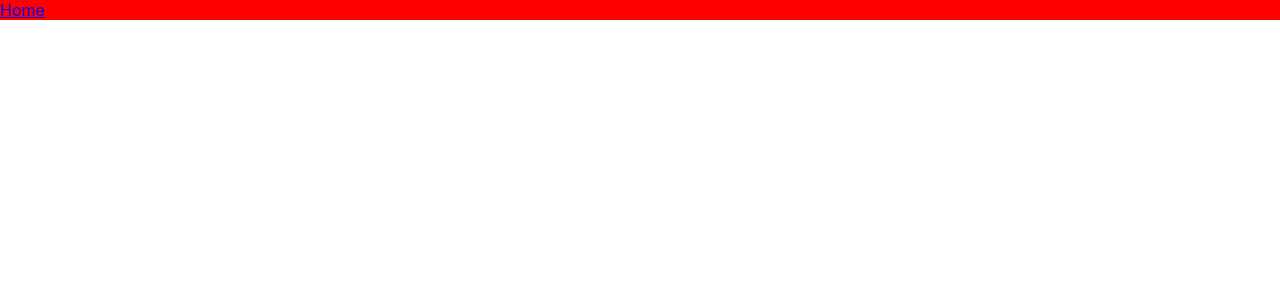
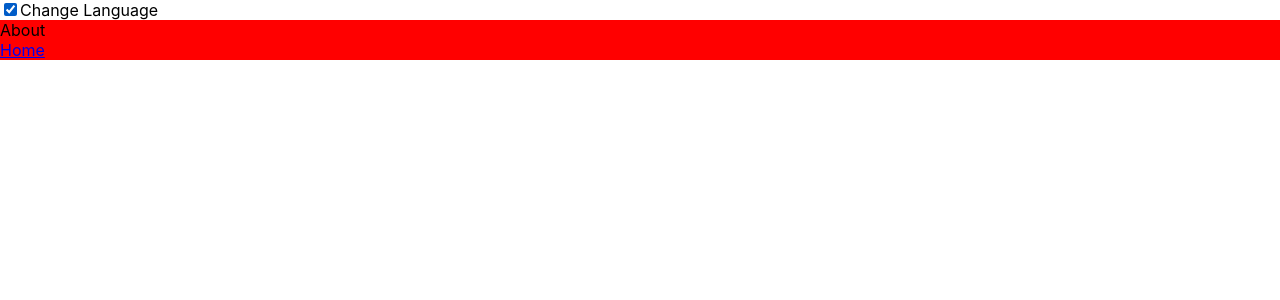
Before and after one commit to alithecodeguy/3features, a React (Create React App) app: page /about in a window 1280 px wide. Shown: the top 300 px of the page. Built offline with nearby package versions, Linux system fonts and the light colour scheme.

Commit message:
translate added - ts in progress

```diff
--- /dev/null
+++ b/public/translate/en.json
@@ -0,0 +1,4 @@
+{
+  "changeLanguageButtonLabel": "Change Language",
+  "About": "About"
+}
--- /dev/null
+++ b/public/translate/fa.json
@@ -0,0 +1,4 @@
+{
+  "changeLanguageButtonLabel": "تغییر زبان",
+  "About": "درباره"
+}
--- a/src/App.tsx
+++ b/src/App.tsx
@@ -1,11 +1,15 @@
 import Router from "./components/router/Router";
 import Route from "./components/router/Route";
+import Internationalization from "./components/i18n/Internationalization";
+import PrimaryLayout from "./layout/PrimaryLayout";
 
 import About from "./pages/About";
 import Home from "./pages/Home";
 
 export default function App() {
   return (
+    <Internationalization>
+      <PrimaryLayout>
         <Router>
           <Route path="/about">
             <About />
@@ -14,5 +18,7 @@ export default function App() {
             <Home />
           </Route>
         </Router>
+      </PrimaryLayout>
+    </Internationalization>
   );
 }
--- /dev/null
+++ b/src/components/i18n/Internationalization.tsx
@@ -0,0 +1,38 @@
+//library
+import { useState, useEffect, ReactNode } from "react";
+
+//context
+import InternationalizationContext from "../../contexts/InternationalizationContext";
+
+type Props = {
+  children: ReactNode;
+};
+
+type ContentType = {
+  [key: string]: any;
+};
+
+export default function Internationalization({ children }: Props) {
+  const [lang, setLang] = useState<string>("en");
+  const [content, setContent] = useState<ContentType>({});
+  useEffect(() => {
+    fetch(`./translate/${lang}.json`)
+      .then((res) => res.json())
+      .then((data) => setContent(data));
+  }, [lang]);
+
+  const translate = (term: string): string => {
+    const result = Object.keys(content).find((item: string) => item == term);
+    if (result) {
+      return content[result];
+    } else {
+      return "";
+    }
+  };
+
+  return (
+    <InternationalizationContext.Provider value={{ lang, setLang, translate }}>
+      {children}
+    </InternationalizationContext.Provider>
+  );
+}
--- /dev/null
+++ b/src/contexts/InternationalizationContext.tsx
@@ -0,0 +1,17 @@
+//library
+import { createContext } from "react";
+
+type InternationalizationContextType = {
+  lang: string;
+  setLang: (lang: string) => void;
+  translate: (term: string) => string;
+};
+
+const InternationalizationContext =
+  createContext<InternationalizationContextType>({
+    lang: "en",
+    setLang: (lang: string) => {},
+    translate: (term: string) => "",
+  });
+
+export default InternationalizationContext;
--- a/src/contexts/RouterContext.tsx
+++ b/src/contexts/RouterContext.tsx
@@ -1,7 +1,12 @@
 //library
 import { createContext } from "react";
 
-const RouterContext = createContext({
+type RouterContextType = {
+  location: string;
+  push: (lang: string) => void;
+};
+
+const RouterContext = createContext<RouterContextType>({
   location: "",
   push: (to: string) => {},
 });
--- /dev/null
+++ b/src/layout/PrimaryLayout.tsx
@@ -0,0 +1,35 @@
+import { useState, useContext, memo } from "react";
+import InternationalizationContext from "../contexts/InternationalizationContext";
+
+// import translate from "../contexts/InternationalizationContext";
+
+type Props = {
+  children: JSX.Element;
+};
+
+function PrimaryLayout({ children }: Props) {
+  const internationalizationContext = useContext(InternationalizationContext);
+  // console.log("xxx");
+  // console.log(internationalizationContext);
+  return (
+    <div style={{ display: "flex", flexDirection: "column" }}>
+      <label>
+        <input
+          type="checkbox"
+          defaultChecked={true}
+          onChange={() =>
+            internationalizationContext.setLang(
+              internationalizationContext.lang == "en" ? "fa" : "en"
+            )
+          }
+        />
+        {`${internationalizationContext.translate(
+          "changeLanguageButtonLabel"
+        )}`}
+      </label>
+      <div>{children}</div>
+    </div>
+  );
+}
+
+export default memo(PrimaryLayout);
--- a/src/pages/About.tsx
+++ b/src/pages/About.tsx
@@ -1,23 +1,21 @@
 import { useContext, useEffect, useState } from "react";
 import Link from "../components/router/Link";
 import RouterContext from "../contexts/RouterContext";
+import InternationalizationContext from "../contexts/InternationalizationContext";
 
 type Props = {};
 
 export default function About({}: any) {
   const [animationStatus, setAnimationStatus] = useState(0);
   const routerContext = useContext(RouterContext);
-  useEffect(() => {
-    setAnimationStatus(1);
-    setTimeout(() => setAnimationStatus(2), 1000);
-  }, []);
-
+  const internationalizationContext = useContext(InternationalizationContext);
   return (
     <div
       style={{
         backgroundColor: "red",
       }}
     >
+      <div>{`${internationalizationContext.translate("About")}`}</div>
       <Link to="/">Home</Link>
     </div>
   );
--- a/src/pages/Home.tsx
+++ b/src/pages/Home.tsx
@@ -1,11 +1,15 @@
+import { memo } from "react";
 import Link from "../components/router/Link";
 
 type Props = {};
 
-export default function Home({}: Props) {
+function Home({}: Props) {
+  console.log("xxx");
   return (
     <div style={{ height: "20vh", width: "20vw", backgroundColor: "blue" }}>
       <Link to="/about">about</Link>
     </div>
   );
 }
+
+export default memo(Home);
```
Lines whose indentation alone changed are shown as unchanged.
